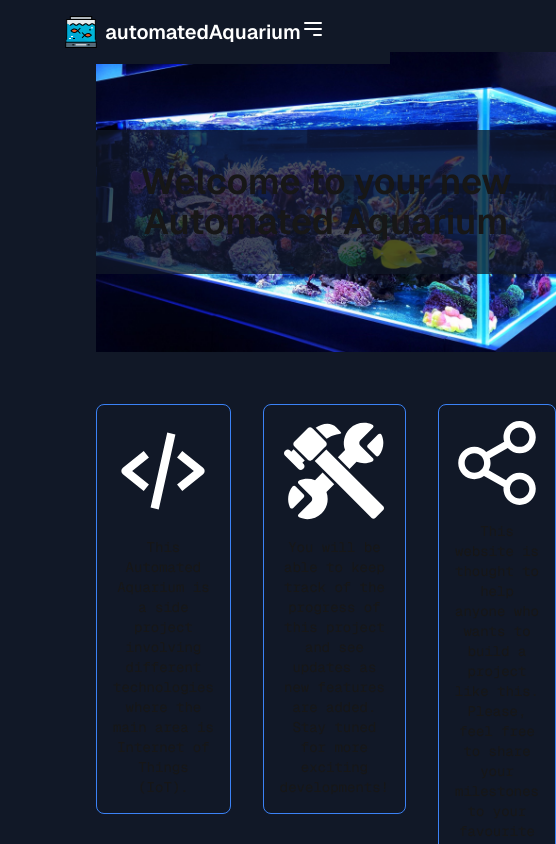
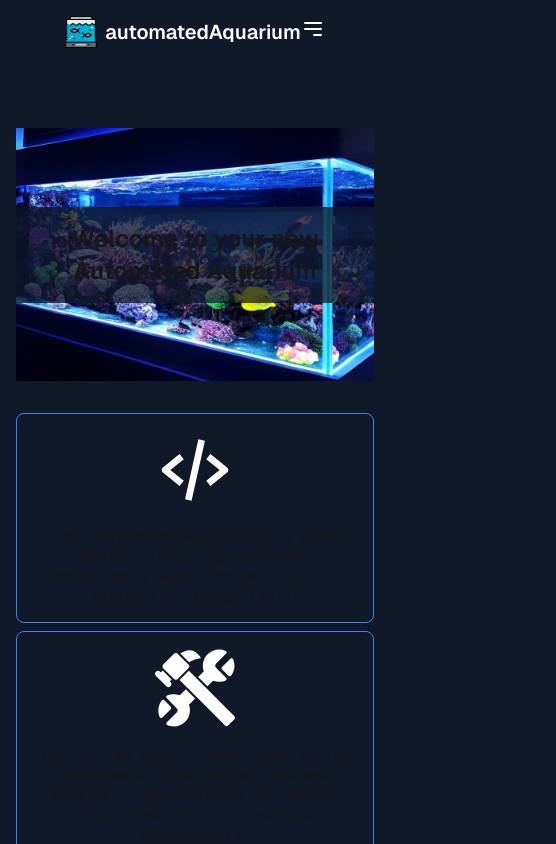
Before and after one commit to gowthamde24/automated-aquarium-web, a Next.js app: page / in a window 390 px wide. Shown: the top 844 px of the page, 556 px wide, since content can reach past the window. Built offline with nearby package versions, Linux system fonts and the light colour scheme.

Commit message:
Feat(Home): Make it responsive

```diff
--- a/src/app/globals.css
+++ b/src/app/globals.css
@@ -20,18 +20,6 @@ body {
   font-family: Arial, Helvetica, sans-serif;
 }
 
-.common-width {
-  width: 100%;
-  text-align: center;
-}
-
-.common-height {
-  display: flex;
-  flex-direction: column;
-  justify-content: space-between;
-  height: 100%;
-}
-
 .extra-space {
   margin-bottom: 1rem; /* Adjust the value as needed */
 }
--- a/src/app/page.tsx
+++ b/src/app/page.tsx
@@ -2,141 +2,72 @@ import Image from "next/image";
 
 export default function Home() {
   return (
-    <div className="grid grid-rows-[20px_1fr_20px] items-center justify-items-center p-8 pb-16 gap-16 sm:px-20 pt-32 mr-16 ml-16">
+    <div className="flex flex-col items-center justify-center p-4 sm:p-8 pb-16 gap-8 sm:gap-16 pt-16 sm:px-32 mb-8">
+      {/* Welcome Section */}
       <div
-        className="flex flex-col gap-4 items-center justify-center text-center sm:text-left"
+        className="flex flex-col gap-4 items-center justify-center text-center w-full h-64 sm:h-96"
         style={{
           backgroundImage: "url('/welcomePicture.jpg')",
           backgroundSize: "cover",
           backgroundPosition: "center",
-          width: "100%",
-          height: "300px",
+          height: "30vh",
         }}
       >
         <div
           style={{ backgroundColor: "rgba(17, 24, 39, 0.75)" }}
-          className="p-8"
+          className="p-4 sm:p-8"
         >
-          <h1 className="text-4xl font-semibold">
+          <h1 className="text-2xl sm:text-4xl font-semibold">
             Welcome to your new Automated Aquarium
           </h1>
         </div>
       </div>
-      <main className="flex flex-row gap-8 row-start-2 items-stretch sm:items-stretch mt-32 font-[family-name:var(--font-geist-mono)]">
-        <div className="flex flex-col gap-4 items-center bg-transparent text-sm py-4 px-4 border border-blue-500 rounded-lg common-height common-width">
+
+      {/* Main Content */}
+      <main className="flex flex-col sm:flex-row gap-2 sm:gap-8 w-full max-w-8xl font-[family-name:var(--font-geist-mono)]">
+        {/* Card 1 */}
+        <div className="flex flex-col gap-4 items-center bg-transparent text-sm py-4 px-4 border border-blue-500 rounded-lg w-full sm:w-1/3">
           <Image
             className="invert"
             src="/code.svg"
             alt="code icon"
-            width={100}
-            height={100}
+            width={80}
+            height={80}
             priority
           />
+          <p className="text-center">
+            This Automated Aquarium is a side project involving different technologies where the main area is Internet of Things (IoT).
+          </p>
+        </div>
 
-          This Automated Aquarium is a side project involving different technologies where the main area is<br/>Internet of Things (IoT).
-
-          {/* <div className="flex gap-4 items-center flex-col sm:flex-row">
-            <a
-              className="rounded-full border border-solid border-transparent transition-colors flex items-center justify-center bg-foreground text-background gap-2 hover:bg-[#383838] dark:hover:bg-[#ccc] text-sm sm:text-base h-10 sm:h-12 px-4 sm:px-5"
-              href="https://vercel.com/new?utm_source=create-next-app&utm_medium=appdir-template-tw&utm_campaign=create-next-app"
-              target="_blank"
-              rel="noopener noreferrer"
-            >
-              <Image
-          className="dark:invert"
-          src="/vercel.svg"
-          alt="Vercel logomark"
-          width={20}
-          height={20}
-              />
-              Deploy now
-            </a>
-            <a
-              className="rounded-full border border-solid border-black/[.08] dark:border-white/[.145] transition-colors flex items-center justify-center hover:bg-[#f2f2f2] dark:hover:bg-blue-700 hover:border-transparent text-sm sm:text-base h-10 sm:h-12 px-4 sm:px-5 sm:min-w-44"
-              href="https://nextjs.org/docs?utm_source=create-next-app&utm_medium=appdir-template-tw&utm_campaign=create-next-app"
-              target="_blank"
-              rel="noopener noreferrer"
-            >
-              Read our docs
-            </a>
-          </div> */}
-        </div>
-        <div className="flex flex-col gap-4 items-center bg-transparent text-sm py-4 px-4 border border-blue-500 rounded-lg common-height common-width">
+        {/* Card 2 */}
+        <div className="flex flex-col gap-4 items-center bg-transparent text-sm py-4 px-4 border border-blue-500 rounded-lg w-full sm:w-1/3">
           <Image
             className="invert"
             src="/in-work.svg"
             alt="In work icon"
-            width={100}
-            height={100}
+            width={80}
+            height={80}
             priority
           />
+          <p className="text-center">
+            You will be able to keep track of the progress of this project and see updates as new features are added. Stay tuned for more exciting developments!
+          </p>
+        </div>
 
-          You will be able to keep track of the progress of this project and see updates as new features are added.<br />Stay tuned for more exciting developments!
-
-          {/* <div className="flex gap-4 items-center flex-col sm:flex-row">
-            <a
-              className="rounded-full border border-solid border-transparent transition-colors flex items-center justify-center bg-foreground text-background gap-2 hover:bg-[#383838] dark:hover:bg-[#ccc] text-sm sm:text-base h-10 sm:h-12 px-4 sm:px-5"
-              href="https://vercel.com/new?utm_source=create-next-app&utm_medium=appdir-template-tw&utm_campaign=create-next-app"
-              target="_blank"
-              rel="noopener noreferrer"
-            >
-              <Image
-                className="dark:invert"
-                src="/vercel.svg"
-                alt="Vercel logomark"
-                width={20}
-                height={20}
-              />
-              Deploy now
-            </a>
-            <a
-              className="rounded-full border border-solid border-black/[.08] dark:border-white/[.145] transition-colors flex items-center justify-center hover:bg-[#f2f2f2] dark:hover:bg-blue-700 hover:border-transparent text-sm sm:text-base h-10 sm:h-12 px-4 sm:px-5 sm:min-w-44"
-              href="https://nextjs.org/docs?utm_source=create-next-app&utm_medium=appdir-template-tw&utm_campaign=create-next-app"
-              target="_blank"
-              rel="noopener noreferrer"
-            >
-              Read our docs
-            </a>
-          </div> */}
-        </div>
-        <div className="flex flex-col gap-4 items-center bg-transparent text-sm py-4 px-4 border border-blue-500 rounded-lg common-height common-width">
+        {/* Card 3 */}
+        <div className="flex flex-col gap-4 items-center bg-transparent text-sm py-4 px-4 border border-blue-500 rounded-lg w-full sm:w-1/3">
           <Image
             className="invert"
             src="/share.svg"
-            alt="In work icon"
-            width={100}
-            height={100}
+            alt="Share icon"
+            width={80}
+            height={80}
             priority
           />
-
-          This website is thought to help anyone who wants to build a project like this.
-          Please, feel free to share your milestones to your favourite social media and tag us.
-
-          {/* <div className="flex gap-4 items-center flex-col sm:flex-row">
-            <a
-              className="rounded-full border border-solid border-transparent transition-colors flex items-center justify-center bg-foreground text-background gap-2 hover:bg-[#383838] dark:hover:bg-[#ccc] text-sm sm:text-base h-10 sm:h-12 px-4 sm:px-5"
-              href="https://vercel.com/new?utm_source=create-next-app&utm_medium=appdir-template-tw&utm_campaign=create-next-app"
-              target="_blank"
-              rel="noopener noreferrer"
-            >
-              <Image
-                className="dark:invert"
-                src="/vercel.svg"
-                alt="Vercel logomark"
-                width={20}
-                height={20}
-              />
-              Deploy now
-            </a>
-            <a
-              className="rounded-full border border-solid border-black/[.08] dark:border-white/[.145] transition-colors flex items-center justify-center hover:bg-[#f2f2f2] dark:hover:bg-blue-700 hover:border-transparent text-sm sm:text-base h-10 sm:h-12 px-4 sm:px-5 sm:min-w-44"
-              href="https://nextjs.org/docs?utm_source=create-next-app&utm_medium=appdir-template-tw&utm_campaign=create-next-app"
-              target="_blank"
-              rel="noopener noreferrer"
-            >
-              Read our docs
-            </a>
-          </div> */}
+          <p className="text-center">
+            This website is thought to help anyone who wants to build a project like this. Please, feel free to share your milestones to your favourite social media and tag us.
+          </p>
         </div>
       </main>
     </div>
--- a/src/components/Footer.tsx
+++ b/src/components/Footer.tsx
@@ -2,7 +2,7 @@ import Link from "next/link";
 
 export default function Footer() {
   return (
-    <footer className="row-start-3 flex gap-6 flex-wrap items-center justify-center text-center mb-8">
+    <footer className="row-start-3 flex gap-6 flex-wrap items-center justify-center text-center mb-8 text-sm">
       <div>
         Open-source automated aquarium -- MIT Licensed -- ©{" "}
         {new Date().getFullYear()} José Ramón Hoz<br></br>
```
